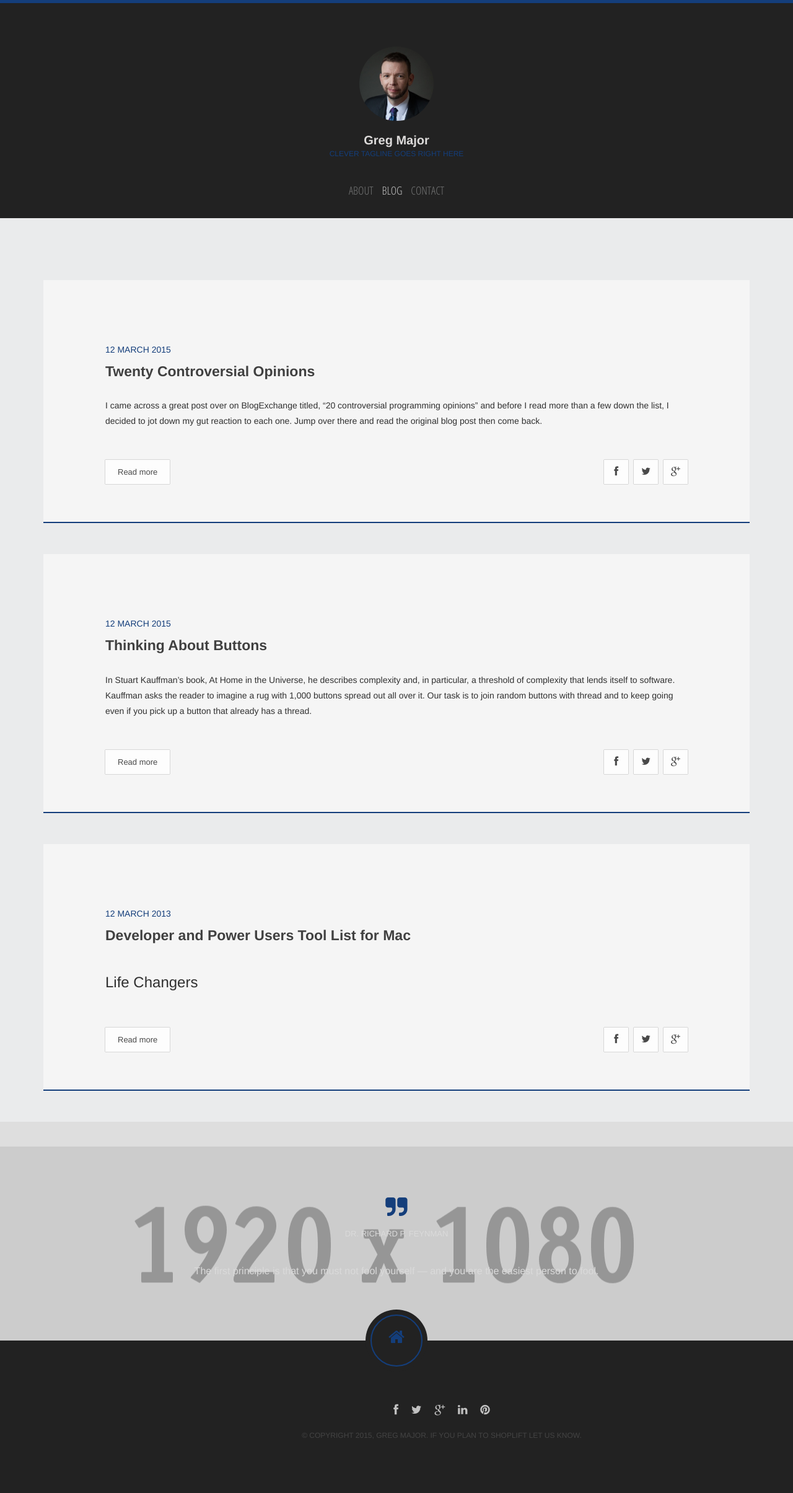
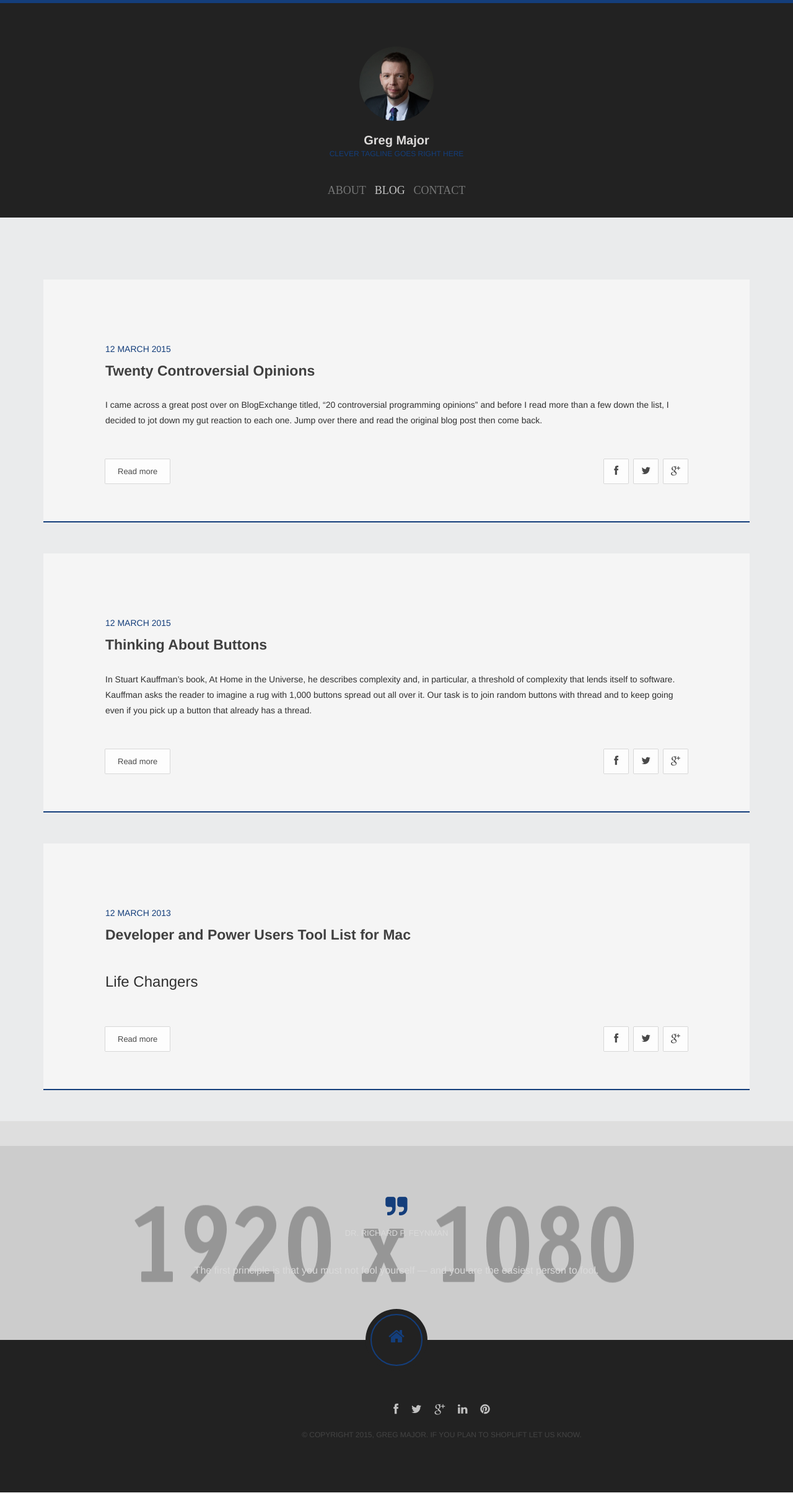
Before and after one commit to gregmajor/gregmajor.github.io, a Jekyll site: the page built from index.html, in a window 1280 px wide. Shown: the whole page at 62% size. Built offline with Jekyll 4.4.1, drawn with Linux system fonts in a browser that asks for light colours; Markdown is read by kramdown in place of the engine named in the settings; the list of posts is cut into pages by our own code.

Commit message:
Playing with style to better match main site

```diff
--- a/_includes/header.html
+++ b/_includes/header.html
@@ -6,8 +6,11 @@
         <meta name="viewport" content="width=device-width, initial-scale=1">
         <title>{{ page.title }}</title>
 
+<!--
         <link href='http://fonts.googleapis.com/css?family=Open+Sans:400italic,400,300,600,700' rel='stylesheet' type='text/css'>
         <link href='http://fonts.googleapis.com/css?family=Open+Sans+Condensed:300' rel='stylesheet' type='text/css'>
+-->
+        <link href='http://fonts.googleapis.com/css?family=Source+Sans+Pro:300,400,600,700,900,300italic,400italic,600italic,700italic,900italic' rel='stylesheet' type='text/css'>
 
         <link rel="stylesheet" href="{{site.url}}/css/base.css">
 
--- a/css/style.css
+++ b/css/style.css
@@ -7,7 +7,7 @@ http://themeforest.net/user/owwwlab/portfolio
 /* Orange d16b19 */
 
 body{
-	font-family: Open Sans', 'sans-serif';
+	font-family: Sans Pro', 'sans-serif';
 	font-size: 15px;
 	line-height: 25px;
 	font-weight: 400;
@@ -100,7 +100,7 @@ header{
 	color: #767777;
 	font-size: 18px;
 	text-transform: uppercase;
-	font-family: 'Open Sans Condensed';
+	font-family: 'Sans Pro';
 	padding: 5px;
 	margin-right:12px;
 
@@ -188,7 +188,7 @@ header{
 }
 
 #contact-list li a{
-	font-family: 'Open Sans Condensed';
+	font-family: 'Sans Pro';
 	font-size: 30px;
 }
 
```
